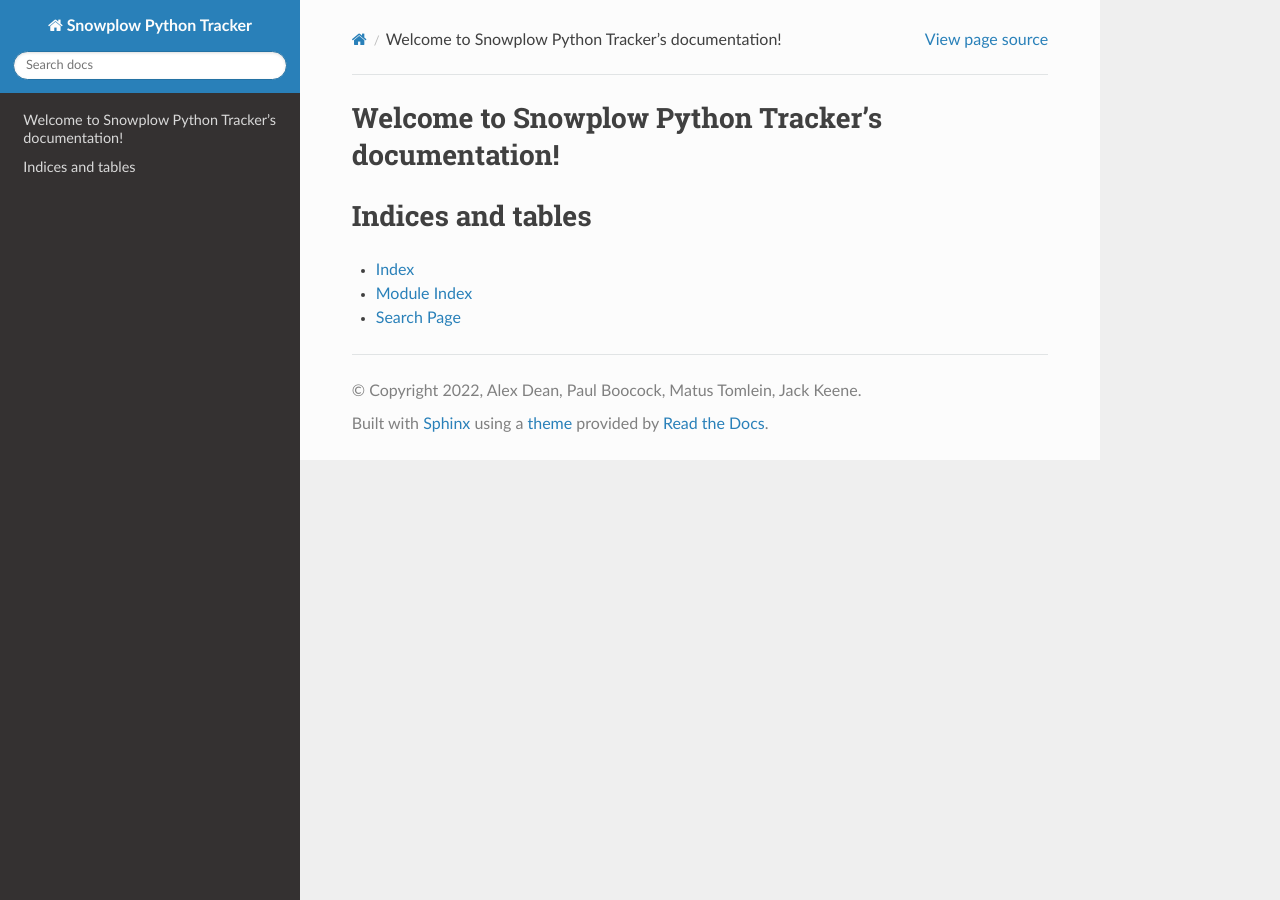
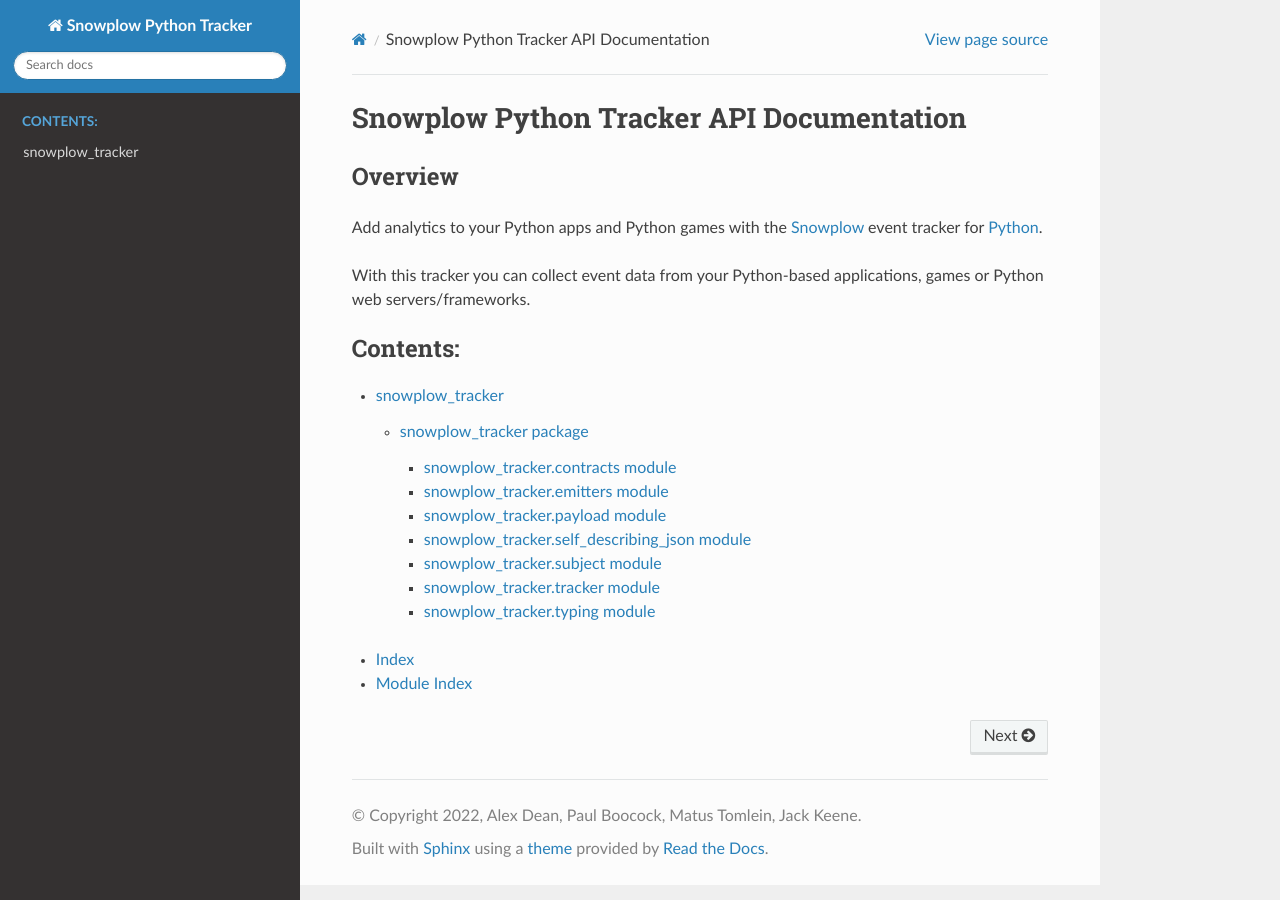
Before and after one commit to snowplow/snowplow-python-tracker, a Sphinx documentation site: the page built from docs/source/index.rst, in a window 1280 px wide. Built offline with Sphinx 7.4.7 and the Read the Docs theme 2.0.0, drawn with Linux system fonts in a browser that asks for light colours.

Commit message:
Fix formatting issues

```diff
--- a/docs/source/index.rst
+++ b/docs/source/index.rst
@@ -3,18 +3,55 @@
    You can adapt this file completely to your liking, but it should at least
    contain the root `toctree` directive.
 
-Welcome to Snowplow Python Tracker's documentation!
-===================================================
+Snowplow Python Tracker API Documentation
+==========================================
+
+Overview
+########
+Add analytics to your Python apps and Python games with the `Snowplow`_ event tracker for `Python`_.
+
+.. _Snowplow: https://snowplowanalytics.com
+.. _Python: https://www.python.org/
+
+With this tracker you can collect event data from your Python-based applications, games or Python web servers/frameworks.
 
 .. toctree::
-   :maxdepth: 2
+   :maxdepth: 3
    :caption: Contents:
 
-
-
-Indices and tables
-==================
+   modules
 
 * :ref:`genindex`
 * :ref:`modindex`
-* :ref:`search`
+
+
+.. Tracker
+.. -------
+.. .. autoclass:: snowplow_tracker.Tracker
+..    :members:
+..    :inherited-members:
+
+.. Emitter
+.. -------
+.. .. autoclass:: snowplow_tracker.Emitter
+..    :members:
+..    :inherited-members:
+
+.. Subject
+.. --------
+.. .. autoclass:: snowplow_tracker.Subject
+..    :members:
+..    :inherited-members:
+
+.. SelfDescribingJson
+.. ------------------
+.. .. autoclass:: snowplow_tracker.SelfDescribingJson
+..    :members:
+..    :inherited-members:
+
+.. Indices and tables
+.. ==================
+
+.. * :ref:`genindex`
+.. * :ref:`modindex`
+.. * :ref:`search`
--- a/setup.py
+++ b/setup.py
@@ -1,4 +1,4 @@
-# """
+#
 #     setup.py
 
 #     Copyright (c) 2013-2022 Snowplow Analytics Ltd. All rights reserved.
@@ -17,7 +17,7 @@
 #     Authors: Anuj More, Alex Dean, Fred Blundun, Paul Boocock
 #     Copyright: Copyright (c) 2013-2022 Snowplow Analytics Ltd
 #     License: Apache License Version 2.0
-# """
+#
 
 #!/usr/bin/env python
 # -*- coding: utf-8 -*-
```
Also changed, not shown: docs/source/snowplow_tracker.rst (+8 -8 lines), 17 other files.
